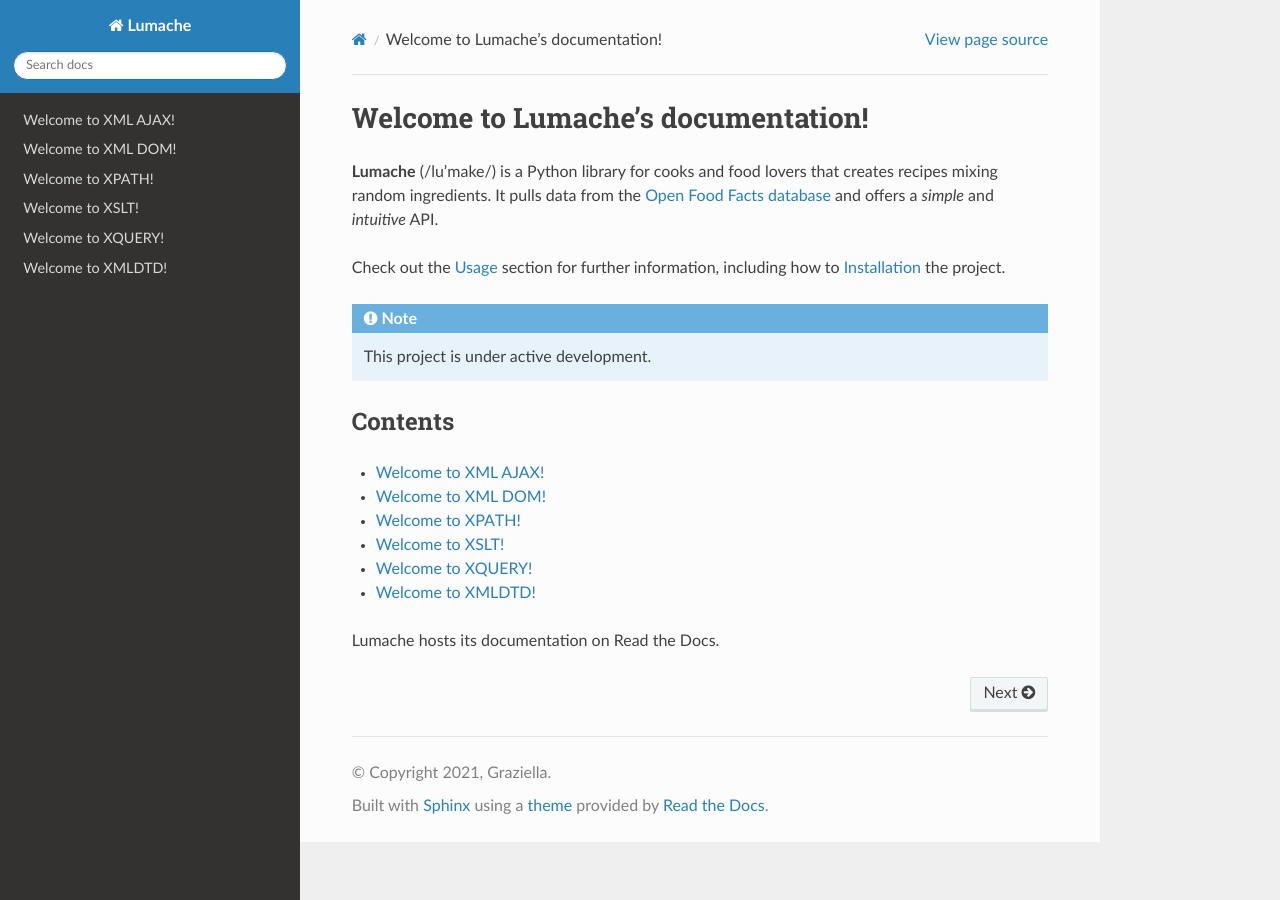
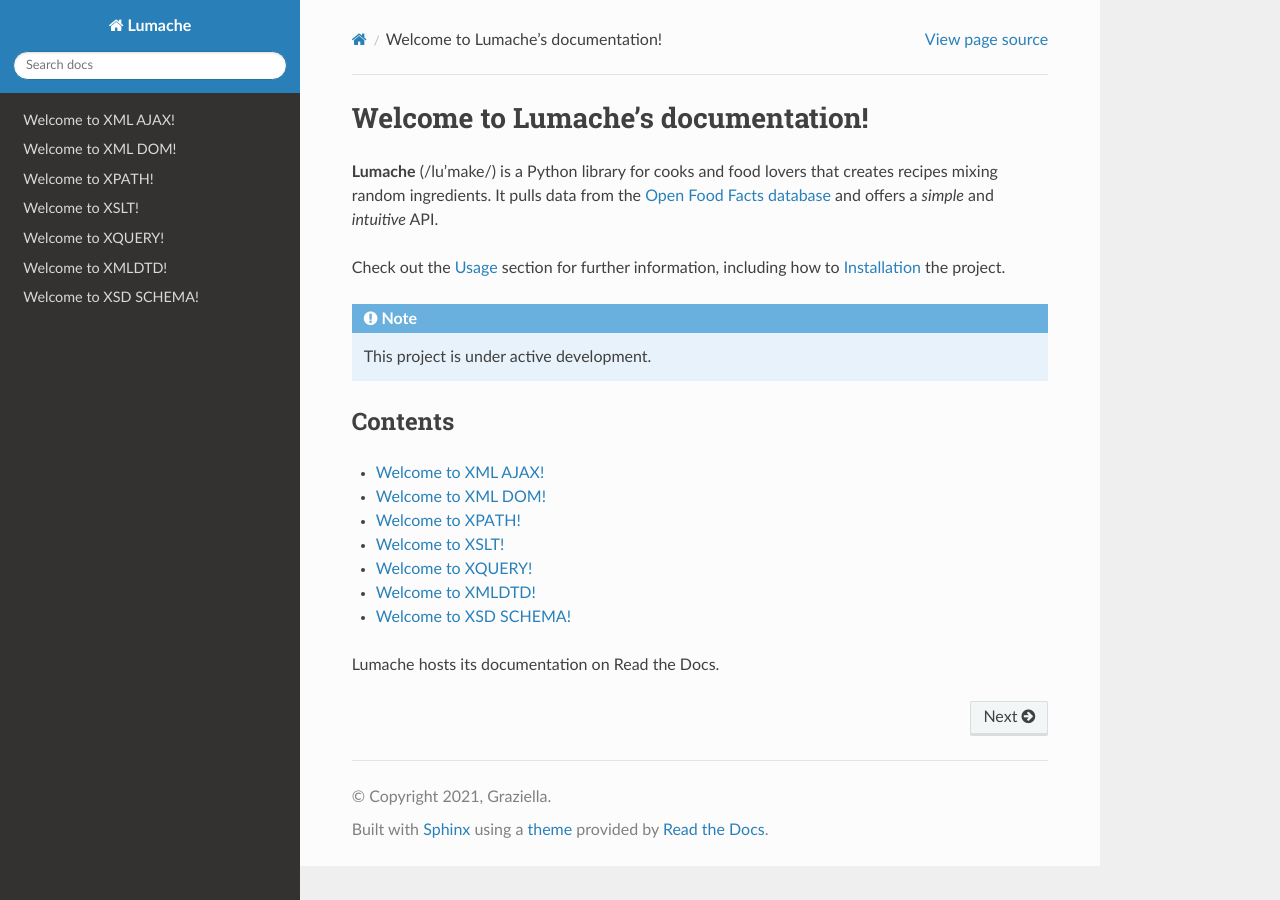
Before and after one commit to riah89294/xml-tutorial, a Sphinx documentation site: the page built from docs/source/index.rst, in a window 1280 px wide. Built offline with Sphinx 7.4.7 and the Read the Docs theme 3.1.0, drawn with Linux system fonts in a browser that asks for light colours.

Commit message:
Update index.rst

```diff
--- a/docs/source/index.rst
+++ b/docs/source/index.rst
@@ -24,4 +24,5 @@ Contents
  xslt.rst
  xquery.rst
  xmldtd.rst
+ xsd_schema.rst
 Lumache hosts its documentation on Read the Docs.
```
